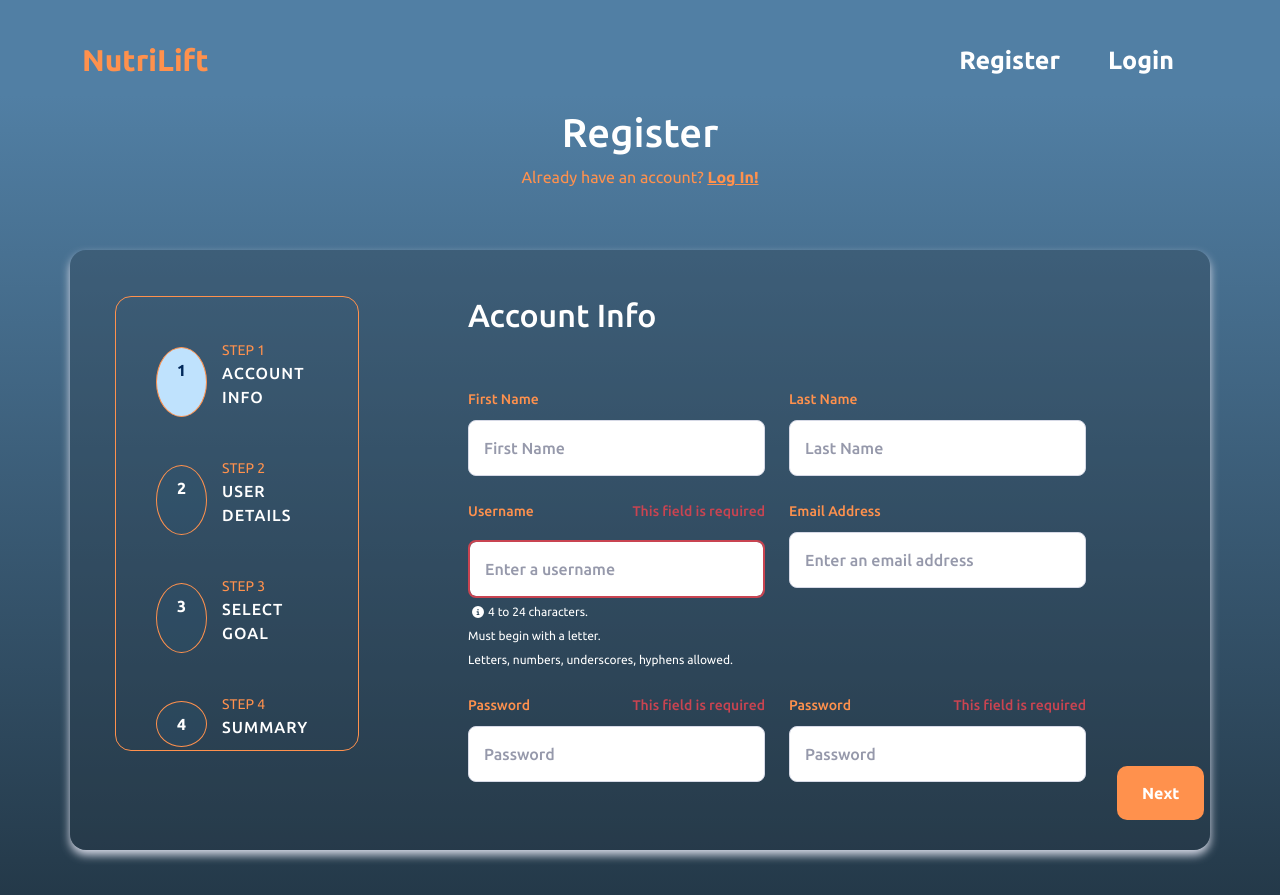
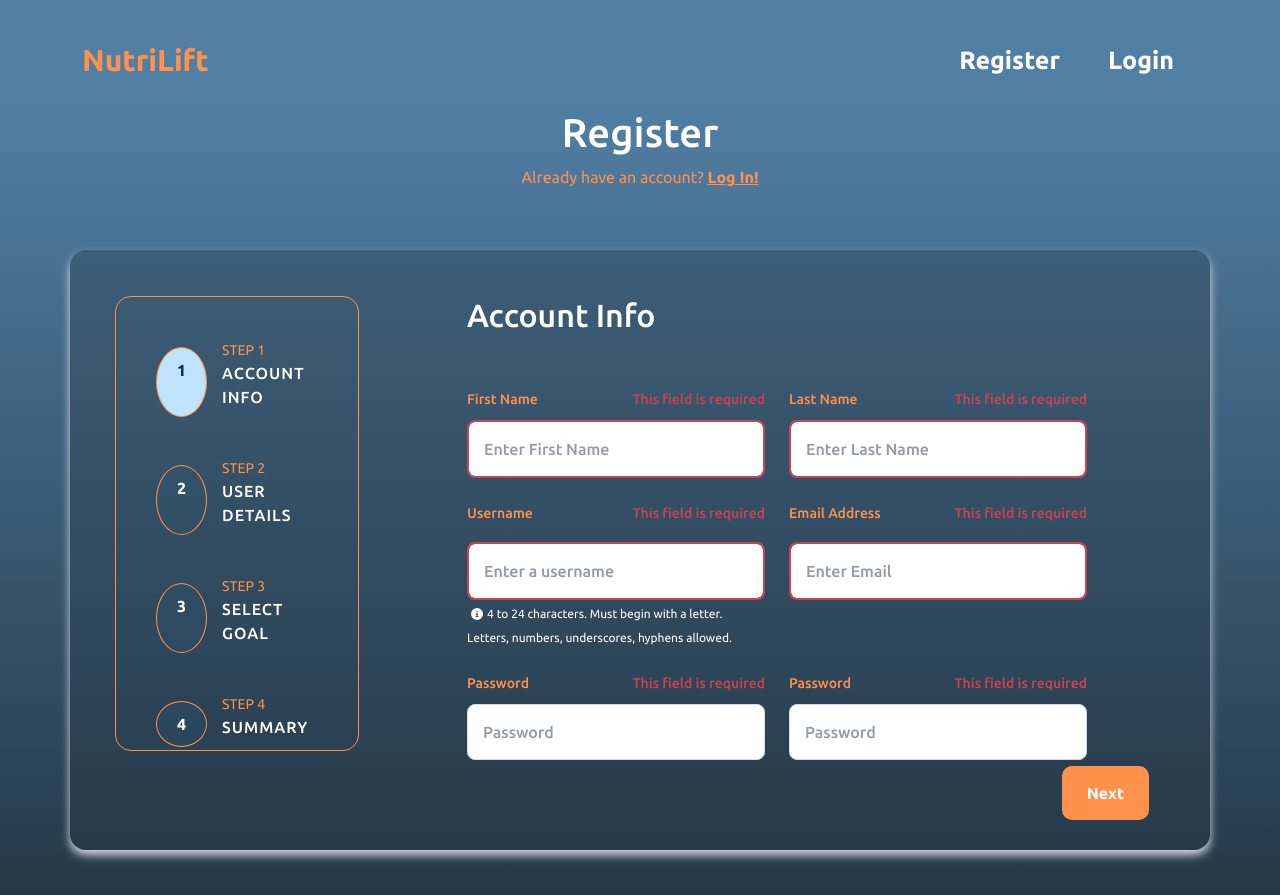
Before and after one commit to tangiambe/fitness-tracker, a React (Create React App) app in the folder frontend/tracker-app/: page /register in a window 1280 px wide. Both pictures are taken after a click on the button "Next". Built offline with nearby package versions, Linux system fonts and the light colour scheme.

Commit message:
input validation fname,lname, email

```diff
--- a/frontend/tracker-app/src/components/register/StepOne.js
+++ b/frontend/tracker-app/src/components/register/StepOne.js
@@ -54,6 +54,11 @@ const StepOne = () => {
   const USERNAME_REGEX = /^[A-z][A-z0-9-_]{3,23}$/;
   const PWD_REGEX = /^(?=.*[a-z])(?=.*[A-Z])(?=.*[0-9])(?=.*[!@#$%]).{8,24}$/;
   const EMAIL_REGEX = /^[a-z0-9]+@[a-z]+\.[a-z]{2,3}/;
+  const NAME_REGEX = /^[a-zA-Z\u00C0-\u00D6\u00D8-\u00F6\u00F8-\u01FF]+([ \-']{0,1}[a-zA-Z\u00C0-\u00D6\u00D8-\u00F6\u00F8-\u01FF]+){0,2}[.]{0,1}$/
+
+  const validName = e => {
+    return NAME_REGEX.test(e);
+  }
 
   const validUsername = e => {
     return USERNAME_REGEX.test(e);
@@ -100,45 +105,57 @@ const StepOne = () => {
             <div className="fields">
               <div className="dflex">
                 <label>First Name</label>
+                <FontAwesomeIcon icon={faCheck} className={validName(user.fname) ? "valid" : "hide"} />
                 {user.nextClick && (
-                  <span>{user.fname.length < 0 && "This field is required"}</span>
+                  <span>{user.fname === "" ? "This field is required" :
+                    !validName(user.fname) &&
+                    <FontAwesomeIcon icon={faTimes} className={"invalid"} />
+                  }</span>
                 )}
               </div>
-              <input
-                type="text" ref={refFname} autoComplete="on"
-                placeholder="First Name"
-                className={user.fname.length < 0 && user.nextClick ? "erorr" : ""}
+              <Form.Control
+                required
+                type="text"
+                ref={refFname}
+                autoComplete="off"
+                placeholder="Enter First Name"
+                className={!validName(user.fname) && user.nextClick ? "erorr" : ""}
                 onChange={e => setAcc({ ...account, fname: e.target.value })}
               />
             </div>
           </Col>
-
           <Col>
             <div className="fields">
               <div className="dflex">
                 <label>Last Name</label>
+                <FontAwesomeIcon icon={faCheck} className={validName(user.lname) ? "valid" : "hide"} />
                 {user.nextClick && (
-                  <span>{user.lname.length < 0 && "This field is required"}</span>
+                  <span>{user.lname === "" ? "This field is required" :
+                    !validName(user.lname) &&
+                    <FontAwesomeIcon icon={faTimes} className={"invalid"} />
+                  }</span>
                 )}
               </div>
-              <input
-                type="text" ref={refLname} autoComplete="on"
-                placeholder="Last Name"
-                className={user.lname.length < 0 && user.nextClick ? "erorr" : ""}
+              <Form.Control
+                required
+                type="text"
+                ref={refLname}
+                autoComplete="off"
+                placeholder="Enter Last Name"
+                className={!validName(user.lname) && user.nextClick ? "erorr" : ""}
                 onChange={e => setAcc({ ...account, lname: e.target.value })}
               />
             </div>
           </Col>
-
         </Row>
 
         <Row>
 
           <Col>
-            <Form.Group className="fields">
+            <div className="fields">
               <div className="dflex">
-                <Form.Label>
-                  Username
+                <Form.Label className="user-label">
+                  Username&nbsp;&nbsp;&nbsp;&nbsp;&nbsp;&nbsp;
                   <FontAwesomeIcon icon={faCheck} className={validUsername(user.username) ? "valid" : "hide"} />
                 </Form.Label>
                 {user.nextClick && (
@@ -154,39 +171,40 @@ const StepOne = () => {
                 ref={refUsername}
                 autoComplete="off"
                 placeholder="Enter a username"
-                aria-invalid={validUsername ? "false" : "true"}
-                aria-describedby="uidnote"
                 className={!validUsername(user.username) && user.nextClick ? "erorr" : ""}
                 onChange={e => setAcc({ ...account, username: e.target.value })}
               />
 
               <Form.Text id="uidnote" className={user.username && validUsername(user.username) ? "offscreen" : "instructions"}>
                 <FontAwesomeIcon icon={faInfoCircle} />
-                4 to 24 characters.<br />
-                Must begin with a letter.<br />
+                4 to 24 characters. Must begin with a letter.<br />
                 Letters, numbers, underscores, hyphens allowed.
               </Form.Text>
 
-            </Form.Group>
+            </div>
           </Col>
 
           <Col>
             <div className="fields">
               <div className="dflex">
-                <label>Email Address</label>
-                {/* {!user.validEmail && user.nextClick && (
-                  <span>
-                    {user.email === ""
-                      ? "This field is required"
-                      : "Invalid Email Address"}
-                  </span>
-                )} */}
+                <Form.Label>
+                  Email Address
+                <FontAwesomeIcon icon={faCheck} className={validEmail(user.email) ? "valid" : "hide"} />
+                </Form.Label>
+                {user.nextClick && (
+                  <span>{user.email === "" ? "This field is required" :
+                    !validEmail(user.email) &&
+                    <FontAwesomeIcon icon={faTimes} className={"invalid"} />
+                  }</span>
+                )}
               </div>
-              <input
-                type="text" ref={refEmail}
-                inputMode="email"
-                placeholder="Enter an email address"
-                // className={!user.validEmail && user.nextClick ? "erorr" : ""}
+              <Form.Control
+                required
+                type="email"
+                ref={refEmail}
+                autoComplete="off"
+                placeholder="Enter Email"
+                className={!validEmail(user.email) && user.nextClick ? "erorr" : ""}
                 onChange={e => setAcc({ ...account, email: e.target.value })}
               />
             </div>
--- a/frontend/tracker-app/src/styles/Register.css
+++ b/frontend/tracker-app/src/styles/Register.css
@@ -127,14 +127,15 @@ main {
   border: none;
   color: white;
   border-radius: 10px;
-  margin-left: 105%;
+  /* margin-left: 105%; */
 }
 
-/* .btnRight {
+.btnRight {
   -webkit-box-pack: right !important;
       -ms-flex-pack: right !important;
           justify-content: right !important;
-} */
+          margin-left: 10%;
+}
 
 a {
   color: #FF914D;
@@ -204,8 +205,10 @@ p {
 }
 
 .info .form .fields label {
-  color: #FF914D
+  color: #FF914D;
+
 }
+
 
 .info .form .fields span {
   color: #c94451;
@@ -677,14 +680,14 @@ p {
 
 .valid {
   color: limegreen;
-  margin-left: 228px;
-  font-size: 18px;
+  margin-left: 200px;
+  font-size: 13px;
 }
 
 .invalid {
   color: #c94451;
   margin-left: 10rem;
-  font-size: 20px;
+  font-size: 13px;
 }
 
 .offscreen {
```
